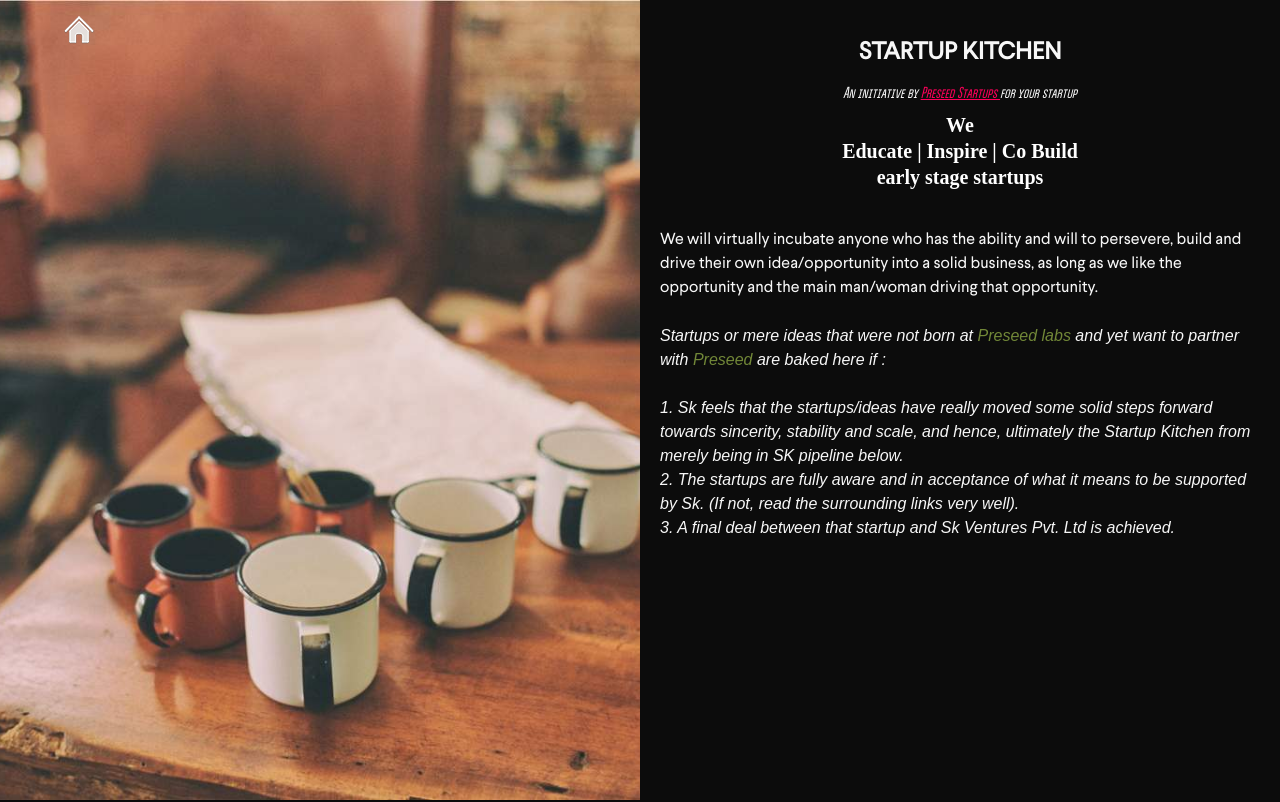
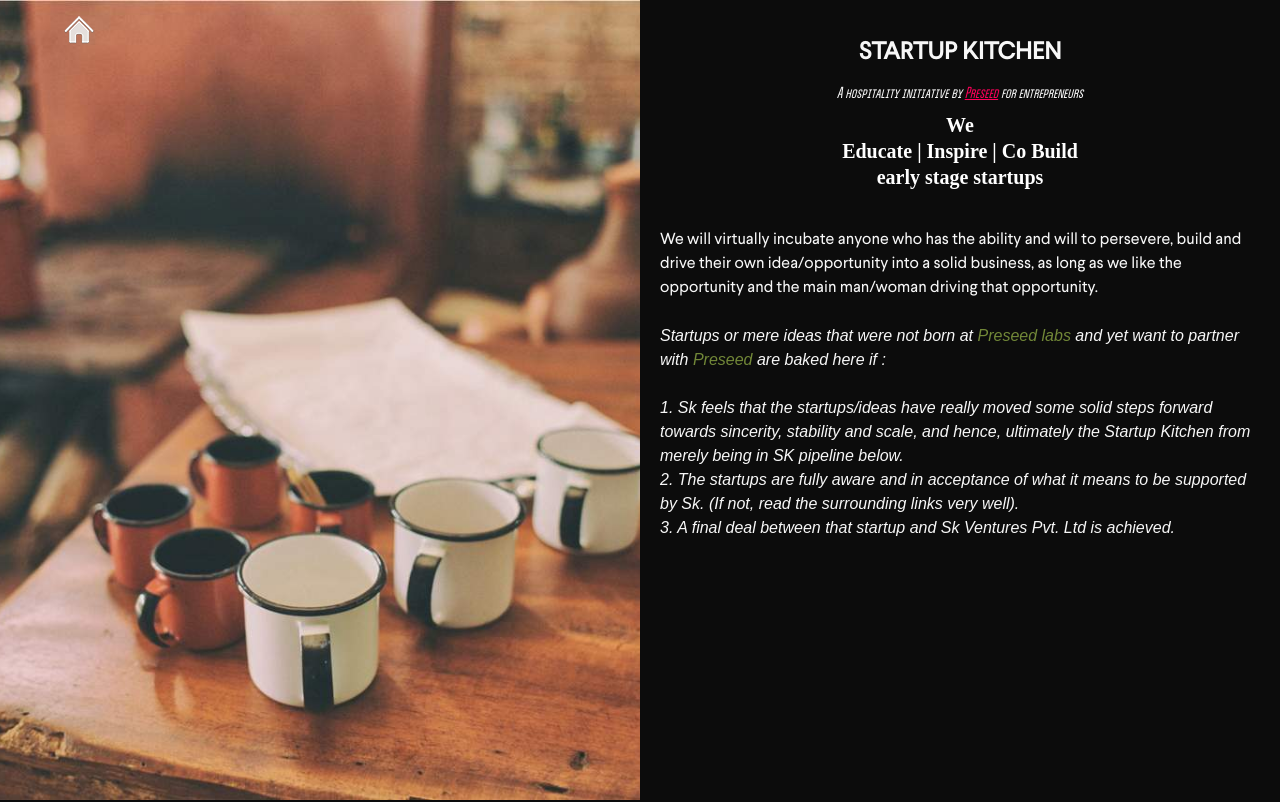
Before and after one commit to preseed/sk, a plain HTML site: page index.html in a window 1280 px wide. Shown: the top 802 px of the page. Drawn offline with Linux system fonts and the light colour scheme.

Commit message:
hospitality line below logo`
hospitality line below logo`

```diff
--- a/index.html
+++ b/index.html
@@ -49,8 +49,8 @@
 <div id="first_r" style="padding: 20px;">
 <a id="about"><div id="twenty"></div></a>
 <h2>Startup Kitchen </h2><br/>
-<p><i>An  initiative by <a href="http://startups.preseed.in" style="color: #ff005a;"> Preseed Startups </a>  for your startup</i></p>
-
+<!-- <p><i>An  initiative by <a href="http://startups.preseed.in" style="color: #ff005a;"> Preseed Startups </a>  for your startup</i></p> -->
+	<p><i>A hospitality initiative by <a style="color: #ff005a;" href="http://preseed.in">Preseed</a> for entrepreneurs</i></p>
 
 <div class="container">
 		            <div class="row">
```
